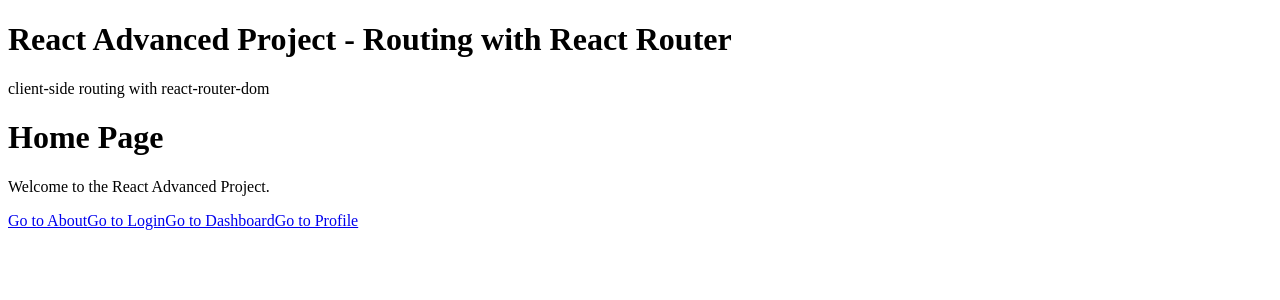
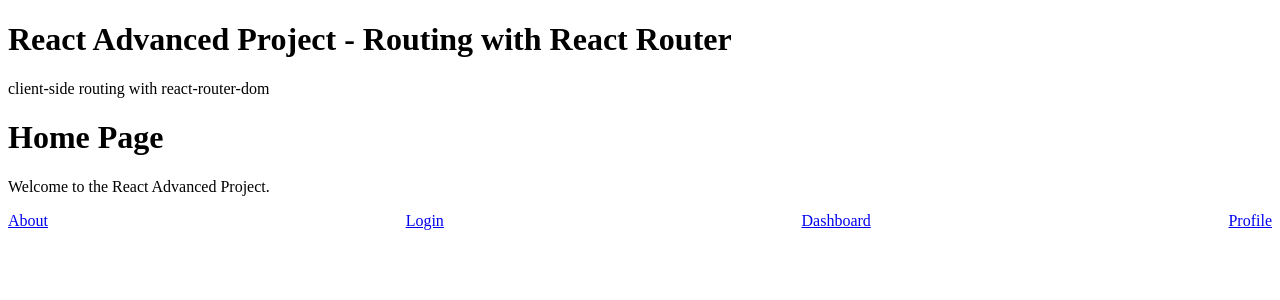
Before and after one commit to CodeByChaim/react-zero-to-hero, a React (Create React App) app: page / in a window 1280 px wide. Shown: the top 300 px of the page. Built offline with nearby package versions, Linux system fonts and the light colour scheme.

Commit message:
Step 4 (II): Implement dynamic routes and protect routes

```diff
--- a/src/App.tsx
+++ b/src/App.tsx
@@ -2,7 +2,6 @@ import React from 'react';
 import AppRouter from './routes/Router';
 import Header from './components/Header';
 import { AuthProvider } from './context/AuthContext';
-// import TodoList from './components/TodoList';
 
 const App: React.FC = () => {
   return (
@@ -11,7 +10,6 @@ const App: React.FC = () => {
       <p>{'client-side routing with react-router-dom'}</p>
       <AuthProvider>
         <AppRouter />
-        {/*<TodoList />*/}
       </AuthProvider>
     </div>
   );
--- a/src/pages/Dashboard.tsx
+++ b/src/pages/Dashboard.tsx
@@ -1,6 +1,7 @@
 import React from 'react';
-import { useNavigate } from 'react-router-dom';
+import { Link, useNavigate } from 'react-router-dom';
 import { useAuth } from '../context/AuthContext';
+import TodoList from "../components/TodoList";
 
 const Dashboard: React.FC = () => {
   const { logout } = useAuth();
@@ -9,11 +10,14 @@ const Dashboard: React.FC = () => {
   return (
     <div>
       <h1>Dashboard</h1>
-      <button
-        onClick={() => {
-          logout();
-          navigate('/');
-        }}
+      <nav>
+        <Link to={'/profile/chaim'}>My Profile</Link>
+      </nav>
+      <TodoList/>
+      <button onClick={() => {
+        logout();
+        navigate('/');
+      }}
       >
         Logout
       </button>
--- a/src/pages/Home.tsx
+++ b/src/pages/Home.tsx
@@ -6,11 +6,18 @@ const Home: React.FC = () => {
     <div>
       <h1>Home Page</h1>
       <p>Welcome to the React Advanced Project.</p>
-      <nav>
-        <Link to={'/about'}>Go to About</Link>
-        <Link to={'/login'}>Go to Login</Link>
-        <Link to={'/dashboard'}>Go to Dashboard</Link>
-        <Link to={'/profile'}>Go to Profile</Link>
+      <nav
+        style={{
+          display: 'flex',
+          flexDirection: 'row',
+          justifyContent: 'space-between',
+          alignItems: 'center',
+        }}
+      >
+        <Link to={'/about'}>About</Link>
+        <Link to={'/login'}>Login</Link>
+        <Link to={'/dashboard'}>Dashboard</Link>
+        <Link to={'/profile'}>Profile</Link>
       </nav>
     </div>
   );
--- a/src/pages/Profile.tsx
+++ b/src/pages/Profile.tsx
@@ -4,10 +4,14 @@ import { useParams } from 'react-router-dom';
 const Profile: React.FC = () => {
   const { id } = useParams<{ id: string }>();
 
+  const capitalized = (input: string | undefined): string => {
+    return !input ? '' : input.charAt(0).toUpperCase() + input.slice(1);
+  };
+
   return (
     <div>
       <h1>Profile </h1>
-      <p>Viewing profile of user ID: {id}</p>
+      <p>Viewing profile of user ID: {capitalized(id)}</p>
     </div>
   );
 };
```
